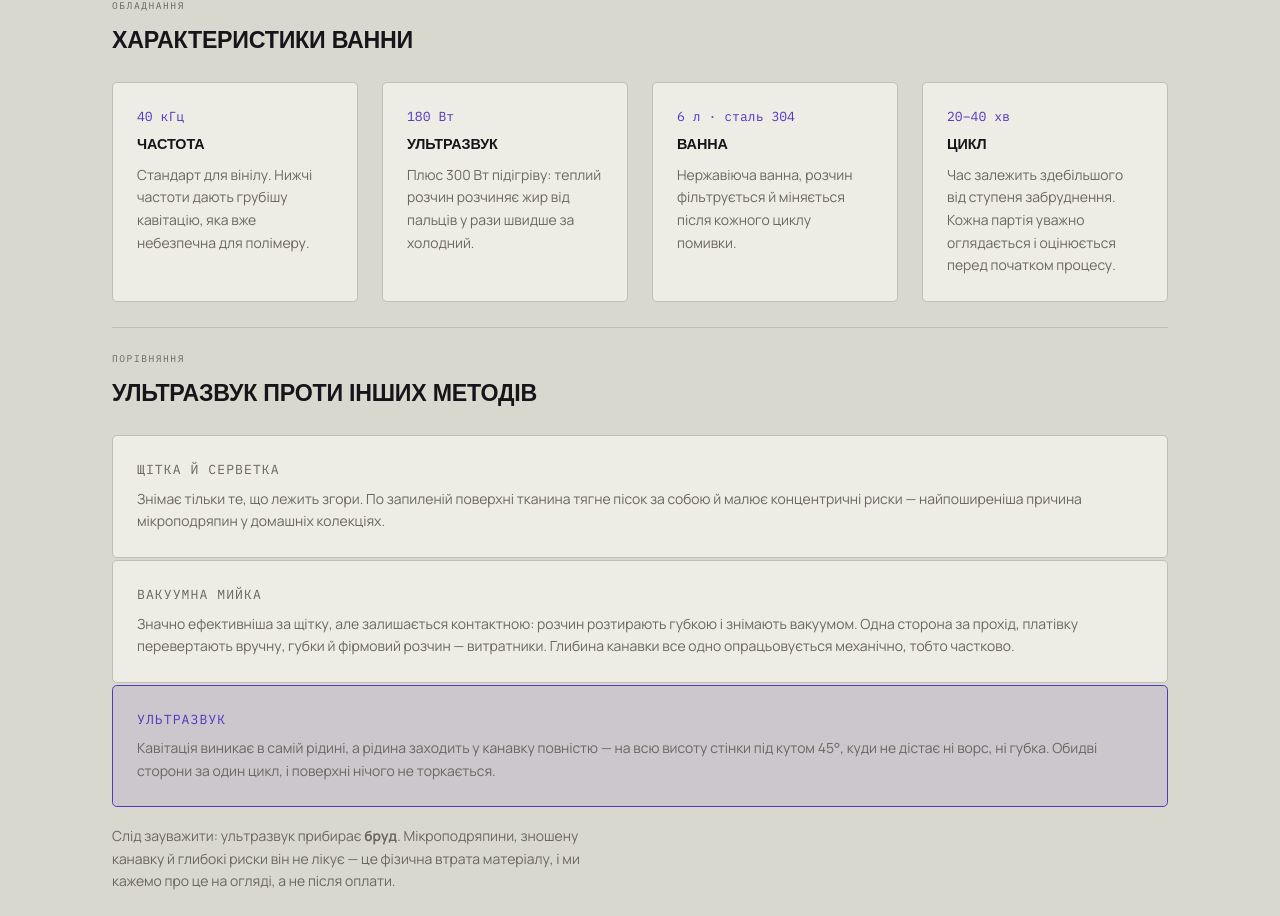
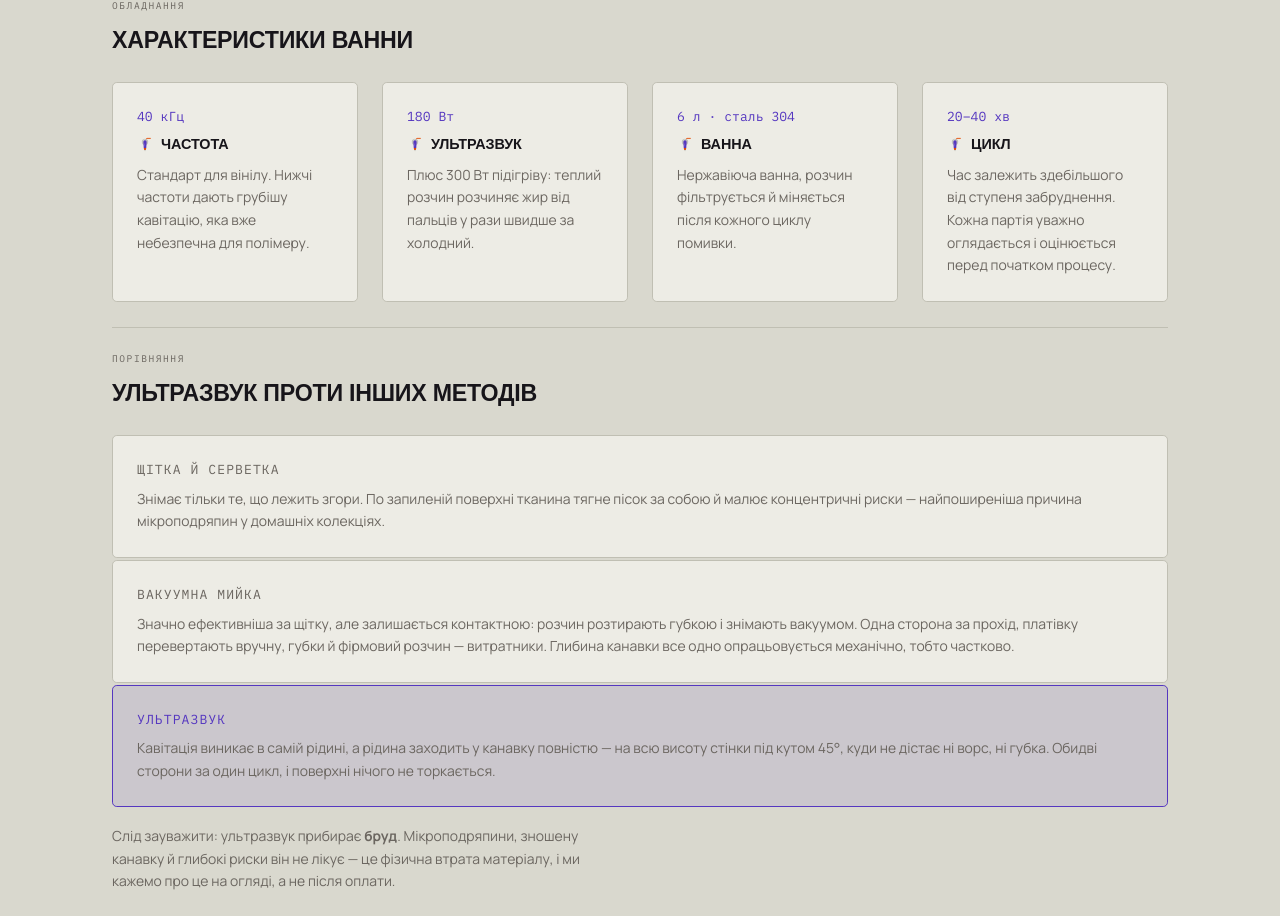
Before and after one commit to TolikSyedin/shiny-vinyls, a Next.js app: page /how-it-works in a window 1280 px wide. Shown: the part 976-1892 px from the top of the page. Built offline with nearby package versions, Linux system fonts and the light colour scheme; a web font is replaced by a local one.

Commit message:
Rework equipment specs into a CardGridSection with needle icons

```diff
--- a/app/how-it-works/page.tsx
+++ b/app/how-it-works/page.tsx
@@ -1,5 +1,6 @@
 import { PageContainer } from '@/components/layout'
 import {
+  CardGridSection,
   ColumnContentSection,
   PageHeader,
   Section,
@@ -41,22 +42,22 @@ const PROCESS_STEPS = [
 
 const EQUIPMENT_SPECS = [
   {
-    value: '40 кГц',
+    label: '40 кГц',
     title: 'Частота',
     note: 'Стандарт для вінілу. Нижчі частоти дають грубішу кавітацію, яка вже небезпечна для полімеру.',
   },
   {
-    value: '180 Вт',
+    label: '180 Вт',
     title: 'Ультразвук',
     note: 'Плюс 300 Вт підігріву: теплий розчин розчиняє жир від пальців у рази швидше за холодний.',
   },
   {
-    value: '6 л · сталь 304',
+    label: '6 л · сталь 304',
     title: 'Ванна',
     note: 'Нержавіюча ванна, розчин фільтрується й міняється після кожного циклу помивки.',
   },
   {
-    value: '20–40 хв',
+    label: '20–40 хв',
     title: 'Цикл',
     note: 'Час залежить здебільшого від ступеня забруднення. Кожна партія уважно оглядається і оцінюється перед початком процесу.',
   },
@@ -154,20 +155,12 @@ export default function HowItWorksPage() {
         </CardGrid>
       </Section>
 
-      <Section>
-        <SectionHeading eyebrow="Обладнання">
-          Характеристики ванни
-        </SectionHeading>
-        <CardGrid cols={4} className="mt-[1.5rem]">
-          {EQUIPMENT_SPECS.map(({ value, title, note }) => (
-            <Card key={title}>
-              <Mono tone="stamp">{value}</Mono>
-              <h3>{title}</h3>
-              <Note>{note}</Note>
-            </Card>
-          ))}
-        </CardGrid>
-      </Section>
+      <CardGridSection
+        eyebrow="Обладнання"
+        heading="Характеристики ванни"
+        items={EQUIPMENT_SPECS}
+        cols={4}
+      />
 
       <ColumnContentSection
         eyebrow="Порівняння"
```
